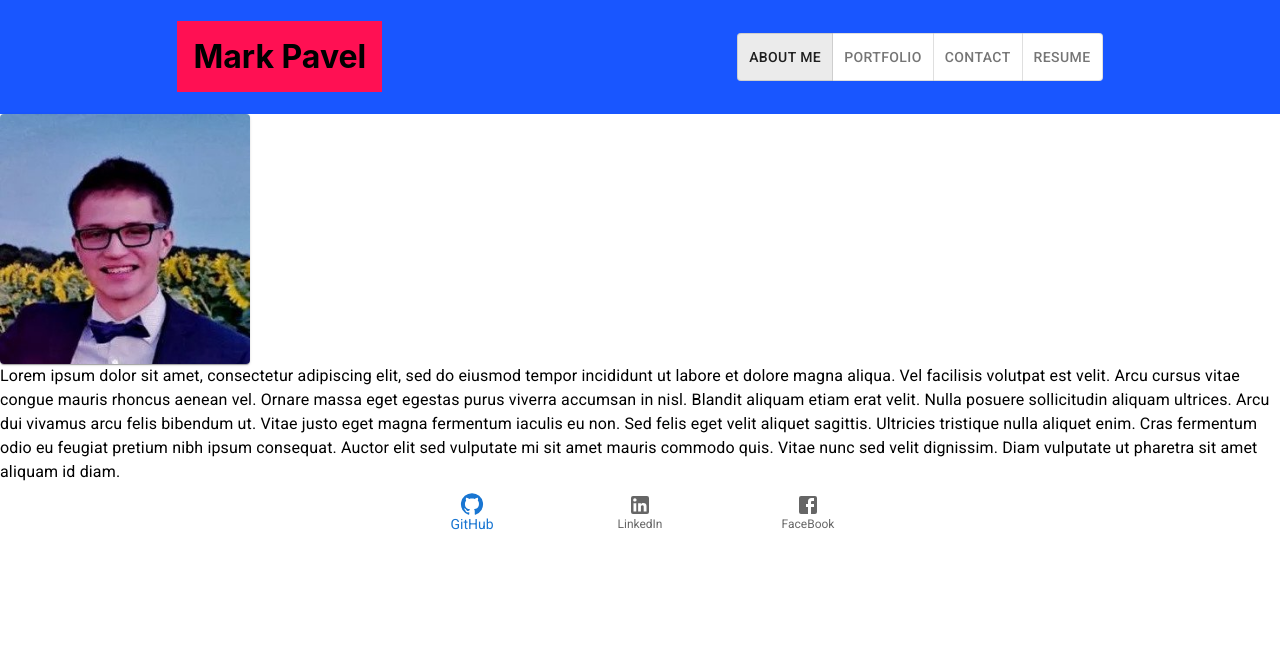
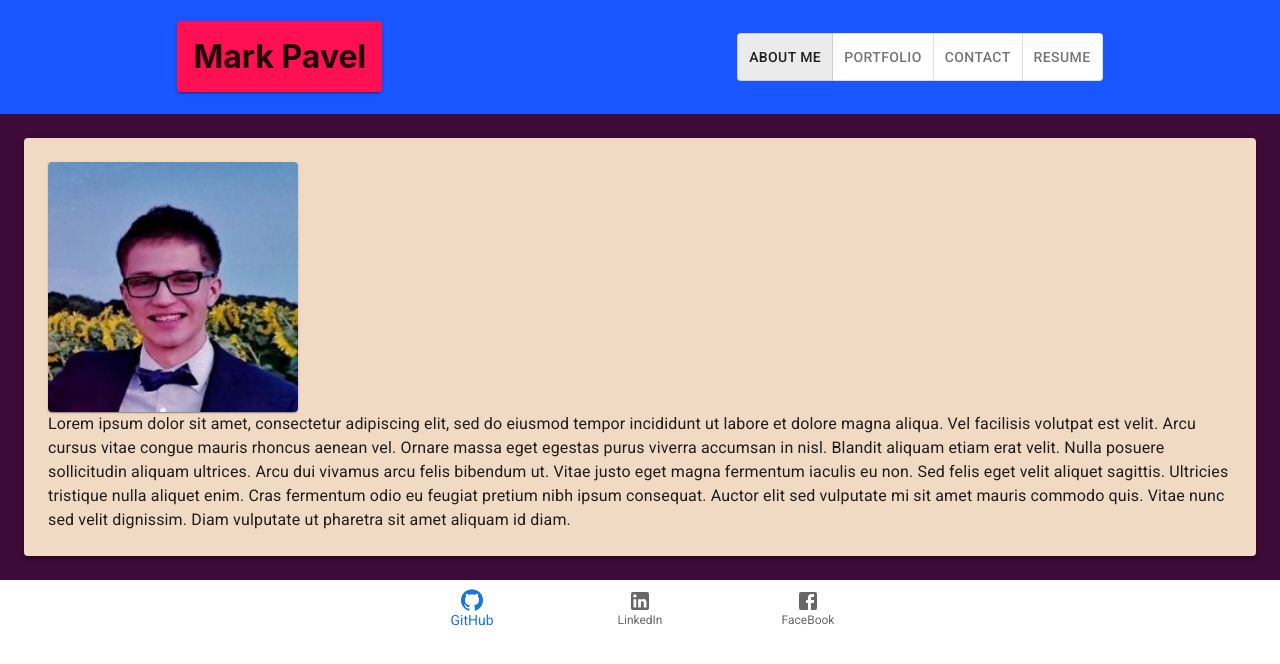
Before and after one commit to ProgrammingAStorm/react-portfolio, a React (Create React App) app: page / in a window 1280 px wide. Shown: the top 664 px of the page. Built offline with nearby package versions, Linux system fonts and the light colour scheme.

Commit message:
Added Content Styling

```diff
--- a/src/App.js
+++ b/src/App.js
@@ -8,6 +8,8 @@ import Contact from './components/Contact';
 import Resume from './components/Resume';
 
 import Footer from './components/Footer';
+import { Container } from '@mui/system';
+import { Paper } from '@mui/material';
 
 function App() {
   const [content, setContent] = useState("About Me");
@@ -19,7 +21,19 @@ function App() {
         setContent={setContent}
       />
 
-      <main>
+      <main style={{ backgroundColor: "#3D0B37", padding: "1.5rem" }}>
+
+        <Paper
+          elevation={3}
+          sx={[
+            {
+              backgroundColor: "#F1DAC4"
+            },
+            {
+              padding: "1.5rem"
+            }
+          ]}
+        >
           {content === "About Me" && (
             <AboutMe />
           )}
@@ -35,6 +49,7 @@ function App() {
           {content === "Resume" && (
             <Resume />
           )}
+        </Paper>
       </main>
 
       <Footer />
--- a/src/components/Header/index.js
+++ b/src/components/Header/index.js
@@ -1,4 +1,4 @@
-import { Box } from "@mui/material";
+import { Box, Paper } from "@mui/material";
 import React from "react"
 import Nav from '../Nav';
 
@@ -12,7 +12,13 @@ export default function Header(props) {
             { alignItems: 'center' },
             { justifyContent: 'space-around' }
         ]}>
-            <h1 style={{ padding: '1rem', backgroundColor: '#FF1053' }} >Mark Pavel</h1>
+            <Paper
+                elevation={2}
+                component="h1"
+                style={{ padding: '1rem', backgroundColor: '#FF1053' }}
+            >
+                Mark Pavel
+            </Paper>
 
             <Nav
                 content={content}
```
Also changed, not shown: public/index.html (+1 -23 lines). Lines whose indentation alone changed are shown as unchanged.
